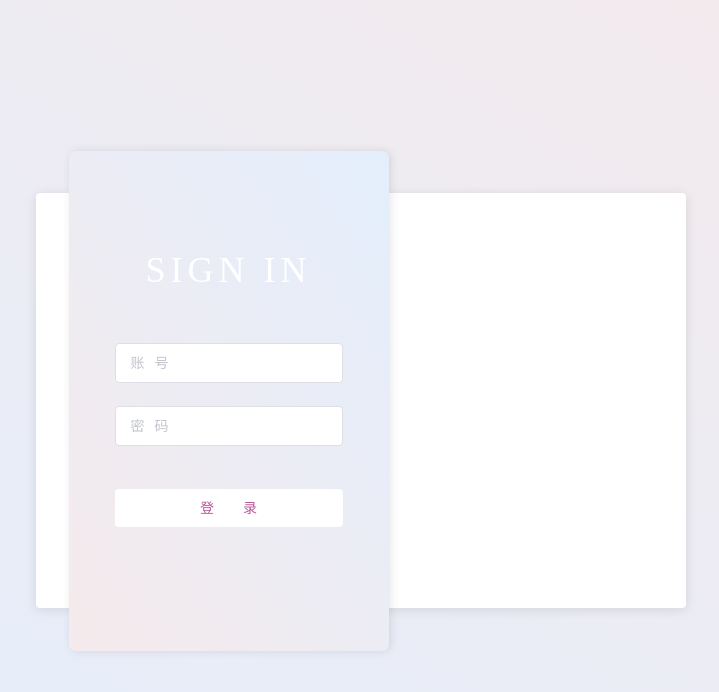
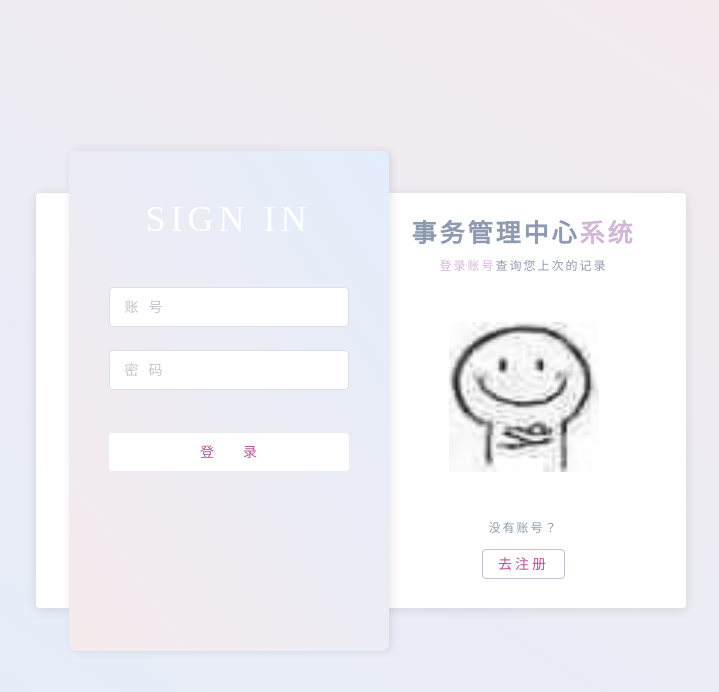
Before and after one commit to wangshangluobai/manage-system-v2, a Vue app in the folder web/manage-system-v2/: page / in a window 1280 px wide. Shown: the top 692 px of the page, without its empty margins (279-998 px from the left). Built offline with nearby package versions, Linux system fonts and the light colour scheme.

Commit message:
20221221 登录页前端完成

```diff
--- a/web/manage-system-v2/src/main.js
+++ b/web/manage-system-v2/src/main.js
@@ -2,13 +2,13 @@
  * @Author: otherChannel
  * @Date: 2022-12-19 11:39:48
  * @LastEditors: sueRimn
- * @LastEditTime: 2022-12-20 09:56:51
+ * @LastEditTime: 2022-12-21 19:51:26
  */
 
 import Vue from 'vue';
 import App from './App.vue';
 import './utils/ui_library/element_ui/index.js';
-import 'font-awesome/css/font-awesome.min.css'
+import 'font-awesome/css/font-awesome.min.css';
 import router from './router/index.js';
 
 Vue.config.productionTip = false;
--- a/web/manage-system-v2/src/router/modules/routes.js
+++ b/web/manage-system-v2/src/router/modules/routes.js
@@ -2,7 +2,7 @@
  * @Author: otherChannel
  * @Date: 2022-12-20 10:29:42
  * @LastEditors: sueRimn
- * @LastEditTime: 2022-12-20 10:48:15
+ * @LastEditTime: 2022-12-21 19:31:00
  */
 
 export default [
--- /dev/null
+++ b/web/manage-system-v2/src/utils/axios/index.js
@@ -0,0 +1,6 @@
+/*
+ * @Author: otherChannel
+ * @Date: 2022-12-22 08:50:56
+ * @LastEditors: sueRimn
+ * @LastEditTime: 2022-12-22 08:51:08
+ */
--- a/web/manage-system-v2/src/views/register/index.vue
+++ b/web/manage-system-v2/src/views/register/index.vue
@@ -2,17 +2,20 @@
  * @Author: otherChannel
  * @Date: 2022-12-20 10:41:35
  * @LastEditors: sueRimn
- * @LastEditTime: 2022-12-21 08:55:25
+ * @LastEditTime: 2022-12-21 19:11:10
 -->
 
 <template>
+  <!-- 整个背景 渐变在这里处理 -->
   <div class="register">
+    <!-- 白板 -->
     <el-card class="backboard-card">
-      <el-card class="form-box">
+      <!-- 登录注册表单 样式 -->
+      <el-card class="form-box"  ref="register">
         <!-- 登录面板 -->
-        <div class="sign-in">
+        <div class="sign-in " v-show="isShow">
           <h1>SIGN IN</h1>
-            <el-form :model="signinForm" status-icon :rules="rules" ref="signinForm" label-width="100px" class="demo-ruleForm">
+          <el-form :model="signinForm" status-icon :rules="signinRules" ref="signinForm" label-width="100px" class="demo-ruleForm">
             <el-form-item prop="username">
               <el-input placeholder="账号" v-model="signinForm.username"></el-input>
             </el-form-item>
@@ -21,50 +24,88 @@
             </el-form-item>
             <el-form-item>
               <el-button @click="submitForm('signinForm')">登 录</el-button>
-                <!-- <el-button @click="resetForm('ruleForm')">重置</el-button> -->
             </el-form-item>
           </el-form>
         </div>
         <!-- 注册面板 -->
-        <!-- <div class="sign-up">
-          <el-card class="sign-up-card">
+        <div class="sign-up" v-show="!isShow">
           <h1>SIGN UP</h1>
-            <el-form :model="signinForm" status-icon :rules="rules" ref="signinForm" label-width="100px" class="demo-ruleForm">
-              <el-form-item label="账号" prop="username">
-                <el-input placeholder="请输入用户账号" v-model="signinForm.username" clearable></el-input>
+          <el-form :model="signupForm" status-icon :rules="signupRules" ref="signupForm" class="demo-ruleForm">
+            <el-form-item prop="username">
+              <el-input placeholder="账号" v-model="signupForm.username"></el-input>
             </el-form-item>
-              <el-form-item label="密码" prop="password">
-                <el-input placeholder="请输入用户密码" v-model="signinForm.password"  show-password></el-input>
+            <el-form-item prop="email">
+              <el-input placeholder="邮箱" v-model="signupForm.email"></el-input>
+            </el-form-item>
+            <el-form-item prop="password">
+              <el-input placeholder="密码" v-model="signupForm.password"  show-password></el-input>
+            </el-form-item>
+            <el-form-item prop="rePassword">
+              <el-input placeholder="确认密码" v-model="signupForm.rePassword"  show-password></el-input>
             </el-form-item>
             <el-form-item>
-                <el-button type="primary" @click="submitForm('signinForm')">登录</el-button>
+              <el-button @click="submitForm('signupForm')">注 册</el-button>
             </el-form-item>
           </el-form>
+        </div>
       </el-card>
-        </div> -->
-      </el-card>
+      <!-- 与注册同框 左侧文本 -->
+      <div class="con-box left"  v-show="!isShow">
+        <h2>事务管理中心<span>系统</span></h2>
+        <p><span>注册账号</span>并记录事项</p>
+        <img src="@/assets/img/register/louya.jpg" alt="笑出强大">
+        <p>已有账号</p>
+        <el-button @click="changeIsShow">去登录</el-button>
+      </div>
+      <!-- 与登录同框 右侧文本 -->
+      <div class="con-box right"  v-show="isShow">
+        <h2>事务管理中心<span>系统</span></h2>
+        <p><span>登录账号</span>查询您上次的记录</p>
+        <img src="@/assets/img/register/weixiao.jpg" alt="微微一笑">
+        <p>没有账号？</p>
+        <el-button @click="changeIsShow">去注册</el-button>
+      </div>
     </el-card>
   </div>
 </template>
 
 <script>
-import { nameRule, passRule} from '@/utils/validate/index.js';
+import validate from '@/utils/validate/index.js';
 export default {
   name: 'RegisterPage',
   data(){
     return {
+      // 登录 | 注册 合法性验证
       signinForm: { username: '', password: '' },
-      rules: {
+      signupForm: { username: '', password: '', email: '', rePassword: '', },
+      signinRules: {
         username: [
-          { validator: nameRule, trigger: 'blur' }
+          { validator: validate.nameRule, trigger: 'blur' }
+        ],
+        password: [ /* 简易封装 将验证方法提到外面后 无法正确获取this 只能从外界传过去 */
+          { validator: (rule, value, callback) => validate.passRule(rule, value, callback, this), trigger: 'blur' }
+        ]
+      },
+      signupRules: {
+        username: [
+          { validator: validate.nameRule, trigger: 'blur' }
         ],
         password: [
-          { validator: passRule, trigger: 'blur' }
+          { validator: (rule, value, callback) => validate.passRule(rule, value, callback, this), trigger: 'blur' }
+        ],
+        email: [
+          { validator: validate.emailRule, trigger: 'blur' }
+        ],
+        rePassword: [
+          { validator: (rule, value, callback) => validate.rePassRule(rule, value, callback, this), trigger: 'blur' }
         ]
-      }
+      },
+      // 控制登录 | 注册 面板以及旁侧信息的开关
+      isShow: true,
     }
   },
   methods: {
+    // 表单提交
     submitForm(formName){
       this.$refs[formName].validate((valid) => {
         if (valid) {
@@ -74,13 +115,22 @@ export default {
           return false;
         }
       });
+    },
+    // 登录 | 注册 面板以及旁侧信息切换
+    changeIsShow(){
+      this.isShow = !this.isShow;
+      if(this.isShow){
+        this.$refs.register.$el.style.transform = 'translateX(0%)';
+      }else{
+        this.$refs.register.$el.style.transform = 'translateX(80%)';
+      }
     }
   }
 }
 </script>
 
 <style lang="scss" scoped>
-  .register{
+  .register{ /* 大背景 总容器 */
     height: 100vh;
     display: flex;
     justify-content: center;
@@ -88,18 +138,26 @@ export default {
     background-image: linear-gradient(to right top, #E3EEFC, #F5EAEC); /*渐变*/
     background-repeat:no-repeat; /*设置背景不重复*/
     background-attachment:fixed; /*背景图片不会随着页面的滚动而滚动。*/
-
     // 清除elementUI组件的边框
     ::v-deep .el-card, .el-button, .el-input, .el-input__inner{
       border: none;
+      padding: 0;
     }
-
+    /* 背景板 白板 */
     .backboard-card{
       background-color: #fff;
       width: 650px;
       height: 415px;
       position: relative;
       overflow: visible;
+      display: flex;
+      flex-direction: row;
+      ::v-deep .el-card__body{
+        padding: 0;
+        width: 650px;
+        height: 415px;
+      }
+      /* 表单容器 */
       .form-box{
         position: absolute; /* 绝对定位 */
         top: -10%;
@@ -111,33 +169,46 @@ export default {
         display: flex;
         justify-content: center;
         align-items: center;
-        box-shadow: 2px 0 10px rgba(0,0,0,0.1);
+        box-shadow: 2px 0 10px rgba(0,0,0,0.1);/* 覆盖el-card样式 需要更深一些 */
         border-radius: 7px;
-        .sign-in{
+        // z-index: 3;
+        ::v-deep .el-card__body{
+          width: 320px;
+          height: 500px;
+          .el-form{
+            margin: 0 40px;
+          }
+        }
+        /* 登录 | 注册 模块内部样式 */
+        .sign-in, .sign-up{
+          width: 320px;
+          height: 500px;
           h1{
             font-size: 36px;
             text-align: center;
-            margin-bottom: 55px;
+            padding: 50px 0px 50px;
             text-transform: uppercase; /* 大写 */
             color: #fff;
             letter-spacing: 5px; /* 字间距 */
           }
+          /* 去除lable后elementUI仍有残留边距 */
           ::v-deep .el-form-item__content{
             margin: 0 !important;
-
+            /* 输入框 */
             input{
               color: #a262ad;
               &::-webkit-input-placeholder { /* WebKit browsers */
                 letter-spacing: 10px;
               }
             }
-
+            /* 按钮 */
             button{
               width: 100%;
               margin-top: 20px;
               color: #b85798;
               word-spacing: 25px;
-
+              padding: 12px 20px;
+              /* 按钮 鼠标悬浮 */
               &:hover{
                 background-color: #b85798;
                 color: #e6e6fa;
@@ -147,6 +218,67 @@ export default {
           }
         }
       }
+      /* 旁侧文本 */
+      .con-box{
+        width: 50%;
+        display: flex;
+        flex-direction: column;
+        justify-content: center;
+        align-items: center;
+        position: absolute;
+        top: 50%;
+        transform: translateY(-50%);
+        /* 标题 */
+        h2{
+          color: #8e9aaf;
+          font-size: 25px;
+          font-weight: bold;
+          letter-spacing: 3px;
+          text-align: center;
+          margin-bottom: 4px;
+          // padding-bottom: 280px;
+        }
+        /* 标题下文本 */
+        p{
+          font-size: 12px;
+          letter-spacing: 2px;
+          color: #8e9aaf;
+          text-align: center;
+          padding: 10px 0px;
+        }
+        /* 中间图片 */
+        img{
+          width: 150px;
+          height: 150px;
+          opacity: 0.9; /* 透明度 更加看不出破绽 */
+          margin: 40px 0;
+        }
+        /* 特定的文字 */
+        span{
+          color: #d3b7d8;
+        }
+        /* 切换板块按钮 */
+        button{
+          border: 1px solid #d3b7d8;
+          padding: 7px 15px;
+          margin-top: 5px;
+          color: #b85798;
+          letter-spacing: 3px;
+          /* 悬浮样式 */
+          &:hover{
+            background-color: #b85798;
+            color: #e6e6fa;
+            transition: background-color 0.5s ease;
+          }
+        }
+      }
+      /* 旁侧文本图片信息 左右偏移 */
+      .con-box.left{
+        left: 0%;
+      }
+      .con-box.right{
+        right: 0%;
+      }
     }
   }
 
--- a/web/manage-system-v2/vue.config.js
+++ b/web/manage-system-v2/vue.config.js
@@ -2,7 +2,7 @@
  * @Author: otherChannel
  * @Date: 2022-12-19 11:39:48
  * @LastEditors: sueRimn
- * @LastEditTime: 2022-12-20 14:03:36
+ * @LastEditTime: 2022-12-22 08:12:13
  */
 
 const { defineConfig } = require('@vue/cli-service')
@@ -10,7 +10,7 @@ module.exports = defineConfig({
   transpileDependencies: true,
   devServer: {
     open: true,
-    host: '127.0.0.1',
+    host: '128.0.0.1',
     port: 8086,
     // autoOpenBrowser: true,
   }
```
Also changed, not shown: web/manage-system-v2/babel.config.js (+7 -13 lines), web/manage-system-v2/src/router/index.js (+5 -3 lines), web/manage-system-v2/src/utils/validate/index.js (+41 -7 lines), web/manage-system-v2/src/assets/img/register/louya.jpg (added), web/manage-system-v2/src/assets/img/register/weixiao.jpg (added). Lines whose indentation alone changed are shown as unchanged.
